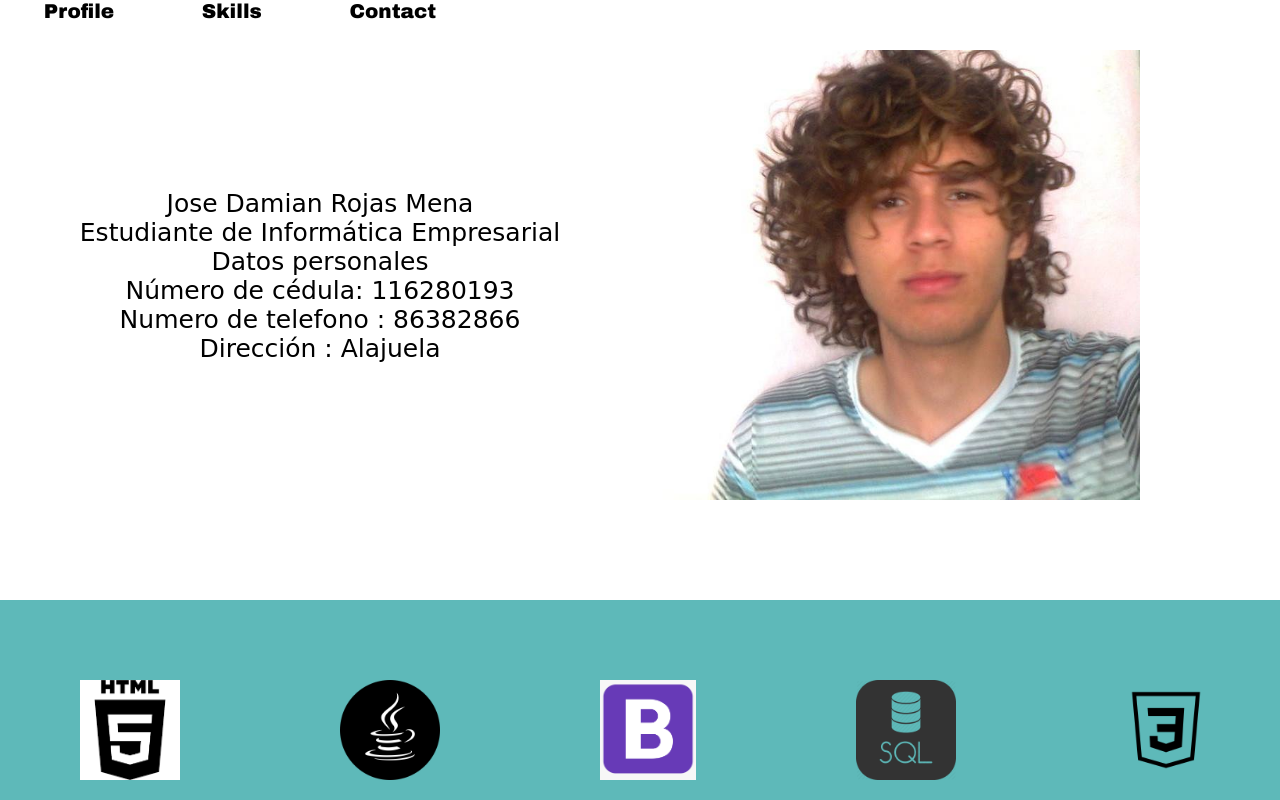
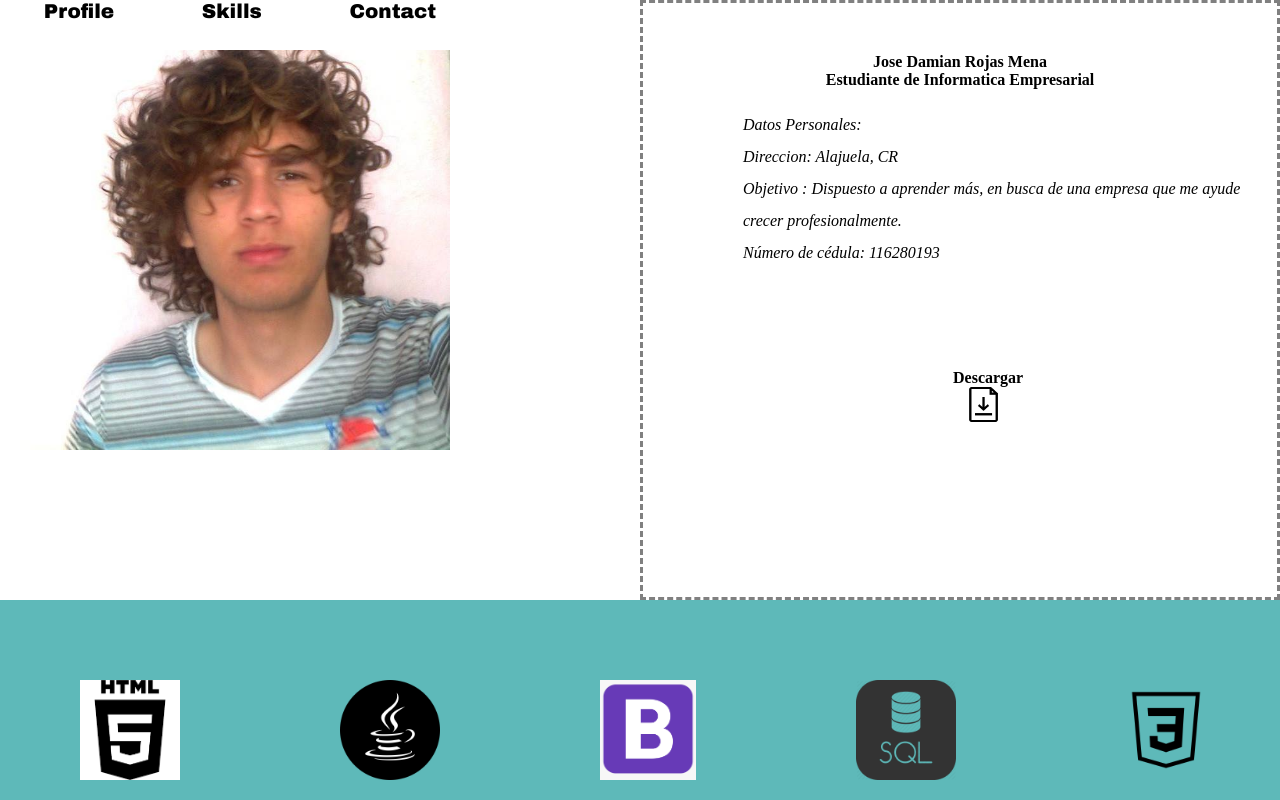
Before and after one commit to Damianrj83/ProyectoCV, a website: page index.html in a window 1280 px wide. Shown: the top 800 px of the page. Drawn offline with nearby package versions, Linux system fonts and the light colour scheme.

Commit message:
Proyecto

```diff
--- a/index.html
+++ b/index.html
@@ -34,19 +34,34 @@
   </header>
   <section class="sectionProfile" id="sectionProfile">
 
-    <p class="section__txt">
-    Jose Damian Rojas Mena<br>
-    Estudiante de Inform&aacute;tica Empresarial <br>
-    Datos personales<br>
-    N&uacute;mero de c&eacute;dula: 116280193<br>
-    Numero de telefono : 86382866<br>
-    Direcci&oacute;n :  Alajuela</p>
-
-    <article class="article">
-      <img src="img/foto2.jpg" alt="foto" width="500" height="500">
+    <article class="sectionProfile__img">
+      <img src="img/foto2.jpg" alt="foto" width="450" height="450">
     </article>
 
-    <article class="article">
+    <article class="sectionProfile__txt">
+
+      <div class="sectionProfile__col1">
+        <p class="sectionProfile__txtheader">
+          Jose Damian Rojas Mena<br>Estudiante de Informatica Empresarial<br>
+
+        </p>
+
+        <p class="sectionProfile__txtdatos">
+          Datos Personales:<br>
+          Direccion: Alajuela, CR <br>
+          Objetivo : Dispuesto a aprender más, en busca de una empresa que me ayude crecer profesionalmente.<br>
+          Número de cédula: 116280193</p>
+
+          <p class="sectionProfile__descargar" >Descargar</p>
+          <a href="cv/cv.pdf" download>
+
+            <img  class="sectionProfile__cv" src="img/download.png" alt="Descargar curriculum">
+          </a>
+
+        </div>
+
+
+
 
     </article>
 
@@ -55,16 +70,16 @@
 
   <section class="sectionSkills" id="sectionSkills">
 
-    <img class="section_img" src="img/html.png" alt="foto">
-    <img class="section_img" src="img/java.png" alt="foto">
-    <img class="section_img" src="img/b.png" alt="foto">
-    <img class="section_img" src="img/sql.webp" alt="foto">
-    <img class="section_img" src="img/css.png" alt="foto">
+    <img class="sectionSkills__img" src="img/html.png" alt="foto">
+    <img class="sectionSkills__img" src="img/java.png" alt="foto">
+    <img class="sectionSkills__img" src="img/b.png" alt="foto">
+    <img class="sectionSkills__img" src="img/sql.webp" alt="foto">
+    <img class="sectionSkills__img" src="img/css.png" alt="foto">
 
    </section>
 
 
-  <section class="sectionContact" id="sectionContact">Contact</section>
+   <section class="sectionContact" id="sectionContact">Contact</section>
 
 
 
--- a/scss/New Text Document.txt
+++ /dev/null
@@ -1,6 +0,0 @@
-$color-black: #000;
-$color-red: red;
-$tamano1: 600px;
-$height: 50px;
-$color-celeste:#5EB9B9;
-$grid-size: 50%;
--- a/scss/estilos.scss
+++ b/scss/estilos.scss
@@ -54,10 +54,48 @@
 .sectionProfile{
   display: grid;
   grid-template-columns: $grid-size $grid-size;
-  article{
+
+  .sectionProfile__img{
+  }
+
+  .sectionProfile__txt{
+    display: flex;
+    flex-direction: row;
+    position: static;
+
+    .sectionProfile__col1{
+      border-style: dashed;
+      position: relative;
+      border-color: grey;
+
+       .sectionProfile__txtheader{
+         text-align:center;
+         margin-top: 50px;
+         font-weight: bold;
+       }
+      .sectionProfile__txtdatos{
+        margin-top: 20px;
+        font-style: oblique;
+        line-height: 2;
+        margin-left: 100px;
+      }
+
+      .sectionProfile__cv{
+        height: 35px;
+        width: 35px;
+        justify-content: center;
+        margin-top: 0px;
+        margin-left: 323px;
+      }
+
 
     }
+
   }
+
+
+
+}//End section
 
 footer{
   height: 200px;
@@ -68,7 +106,7 @@ footer{
 }
 
 .nav__link:hover{
-transition: 3s;
+transition: 2s;
 -webkit-clip-path: circle(10% at 100% 0);
 clip-path: circle(50% at 100% 0);
 clip-path: circle(80% at 100% 0);
@@ -78,36 +116,30 @@ clip-path: circle(130% at 100% 0);
 
 }
 
-.uno{
-  -webkit-clip-path: circle(10% at 100% 0);
-  clip-path: circle(10% at 100% 0);
-  background-color: orange;
+.sectionSkills{
+  position: relative;
+  display: flex;
+  flex-direction: row;
 
-}
-
-.section__txt{
- font-size: 25px;
- text-align: center;
- margin: auto;
- font-family: cursive;
-}
-
-.section_img{
+  .sectionSkills__img{
     height: 100px;
     width: 100px;
     margin: 80px;
   }
-
-.sectionSkills{
-  display: flex;
- flex-direction: row;
 }
 
 .footer{
-
+display: grid;
  .footer__img{
-   display: flex;
-  flex-direction: row;
-
  }
 }
+
+.description{
+  margin-top: 10%;
+}
+
+.sectionProfile__descargar{
+  margin-left: 310px;
+  margin-top: 100px;
+  font-weight: bold;
+}
```
Also changed, not shown: css/estilos.css, img/download.png (added), js/main.js (line endings or trailing spaces), 1 other file. Lines whose indentation alone changed are shown as unchanged.
